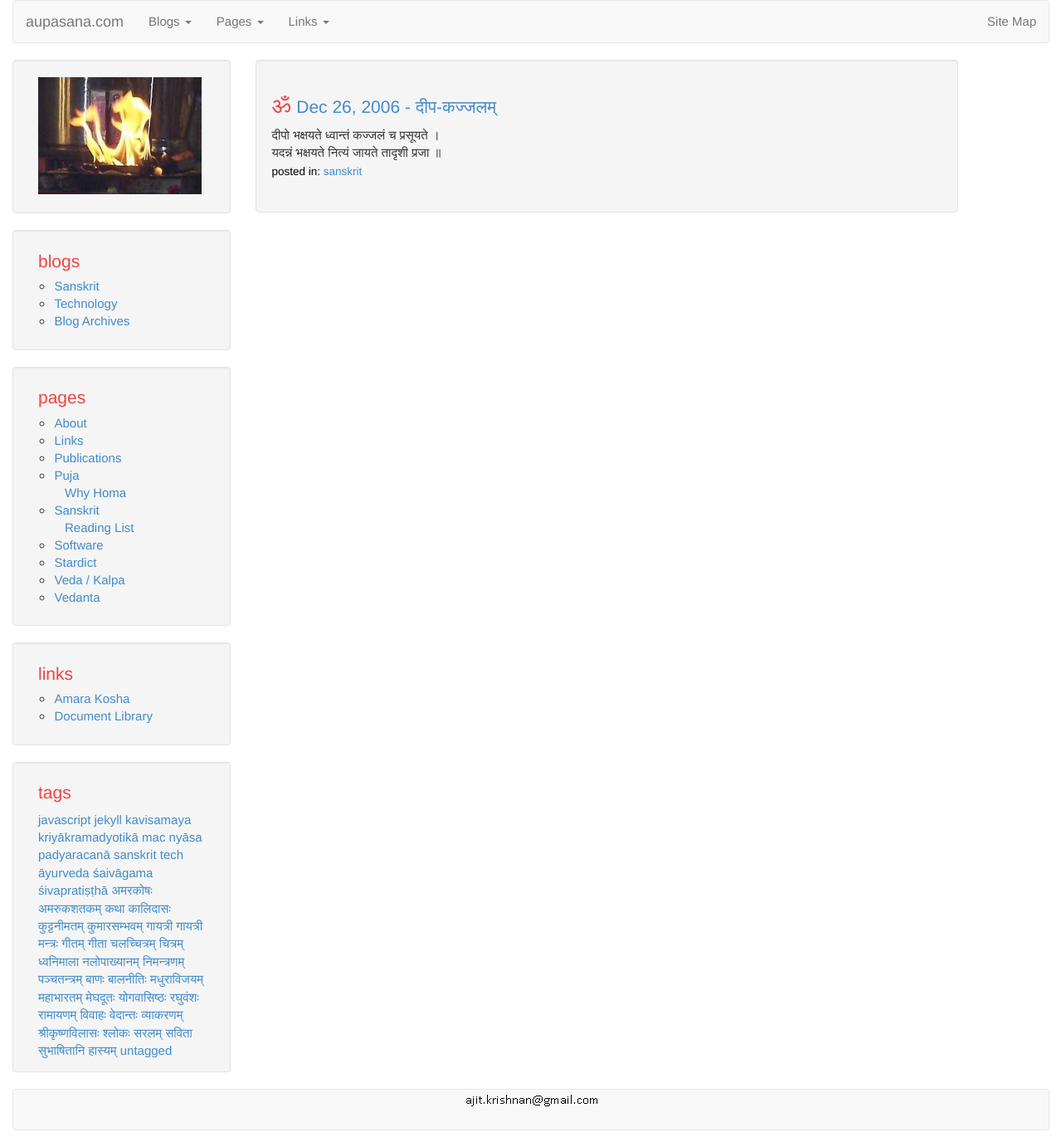
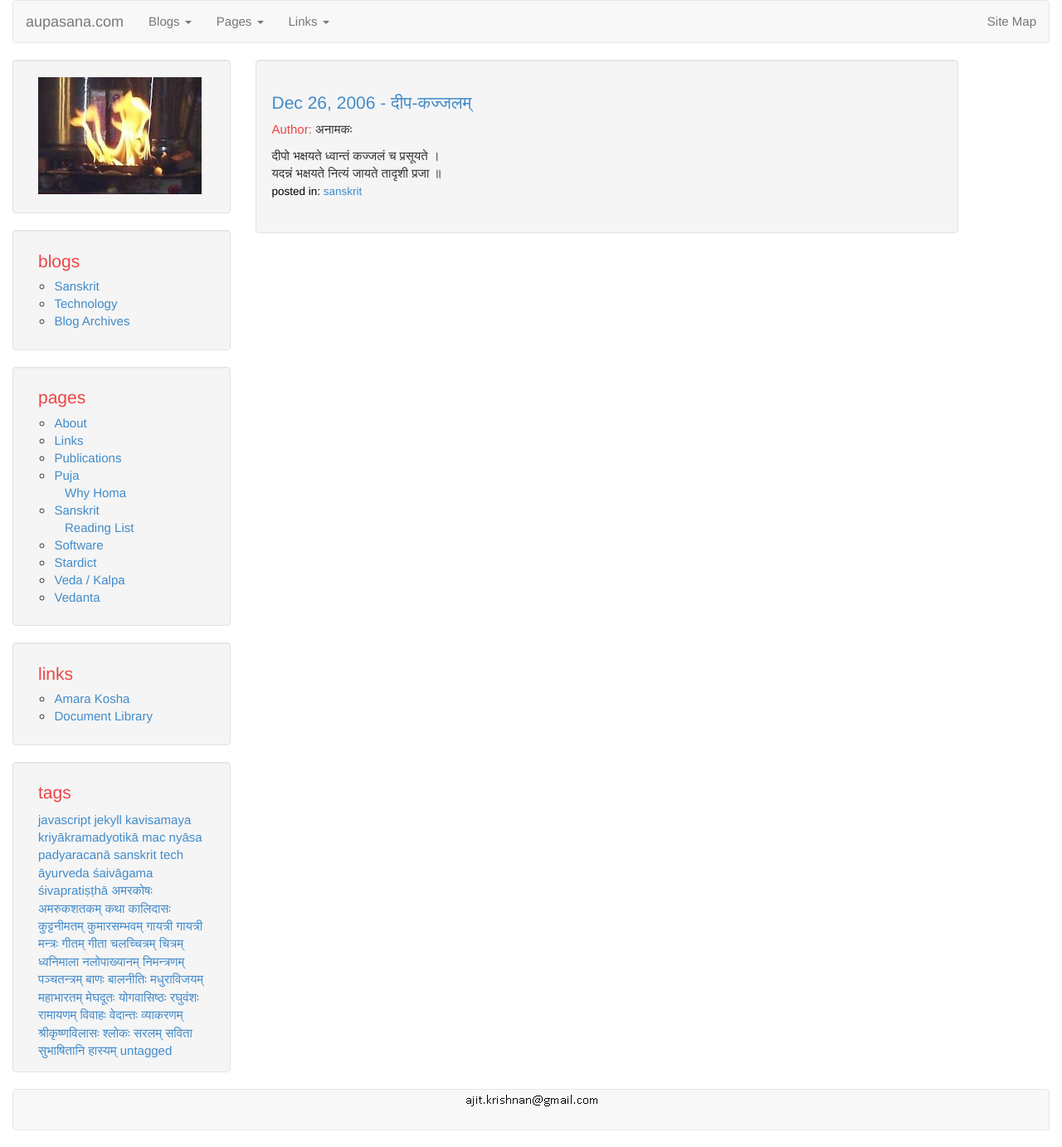
Before and after one commit to aupasana/aupasana.github.io, a Jekyll site: the page built from _posts/kalidasa/2006-12-26-blog-post.html, in a window 1280 px wide. Shown: the whole page at 83% size. Built offline with Jekyll 4.4.1, drawn with Linux system fonts in a browser that asks for light colours; comment, search, counter and statistics services are not loaded.

Commit message:
post.html: show author and source (if present)

```diff
--- a/_layouts/post.html
+++ b/_layouts/post.html
@@ -16,6 +16,19 @@
               <!-- Show title and content -->
 
               <h1><a href="{{ site.baseurl}}{{ page.url }}">{{ page.date | date: "%b %-d, %Y" }} - {{ page.title }}</a></h1>
+
+              {% if page.author != nil %}
+              <div><span class="author">Author: </span>{{page.author}}</div>
+              {% endif %}
+
+              {% if page.source != nil %}
+              <div><span class="source">Source: </span><a href="{{page.source}}">{{page.source}}</a></div>
+              {% endif %}
+
+              {% if page.author != nil or page.source != nil %}
+              <p/>
+              {% endif %}
+
               <div class="post-content">
                 {{ content }}
               </div>
--- a/css/theme.css
+++ b/css/theme.css
@@ -73,6 +73,9 @@ body {
     color: #ee4444;
 }
 
+.source {
+    color: #ee4444;
+}
 
 .sidebar-link {
     list-style-position: inside;
@@ -86,7 +89,7 @@ body {
     font-size:0.9em;
 }
 
-.article>.well>h1::before {
+/*.article>.well>h1::before {
     content: "ॐ ";
     font-family: Kokila, "Kohinoor Devanagari", "Sanskrit 2003", "Arial Unicode MS";
     font-size: 1.3em;
@@ -96,7 +99,7 @@ body {
     content: "ॐ ";
     font-family: Kokila, "Kohinoor Devanagari", "Sanskrit 2003", "Arial Unicode MS";
     font-size: 1.3em;
-}
+}*/
 
 
 /* blockquotes show an open-quote before, with no matching close-quote
@@ -240,10 +243,10 @@ cite {
   list-style-type: none;
 }
 
-hr {
+/*hr {
   padding: 0;
   margin: 0;
   background-color: #d9d9d9;
   height: 1px;
   border: 0;
-}
+}*/
```
